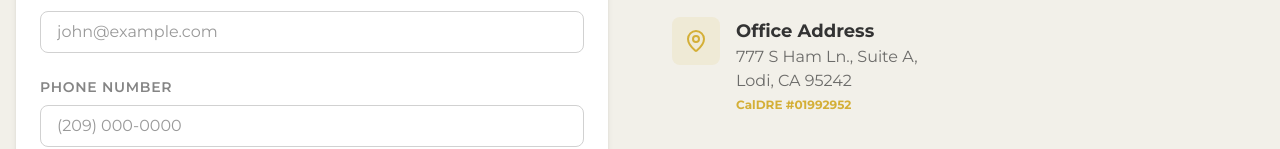
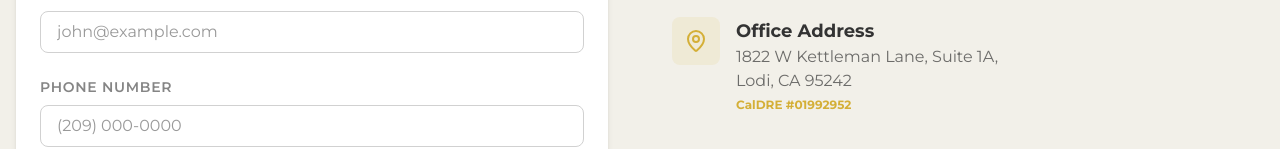
Before and after one commit to Brian110992/Lakeshore-Village, a React (Vite) app: page /contact in a window 1280 px wide. Shown: the part 483-632 px from the top of the page. Built offline with nearby package versions, Linux system fonts and the light colour scheme.

Commit message:
Update office address

```diff
--- a/src/pages/Contact.tsx
+++ b/src/pages/Contact.tsx
@@ -210,7 +210,7 @@ export default function Contact() {
                   </div>
                   <div>
                     <p className="font-bold text-lg">Office Address</p>
-                    <p className="text-graphite/70">777 S Ham Ln., Suite A,<br />Lodi, CA 95242</p>
+                    <p className="text-graphite/70">1822 W Kettleman Lane, Suite 1A,<br />Lodi, CA 95242</p>
                     <p className="text-xs mt-1 text-gold font-bold">CalDRE #01992952</p>
                   </div>
                 </div>
```
